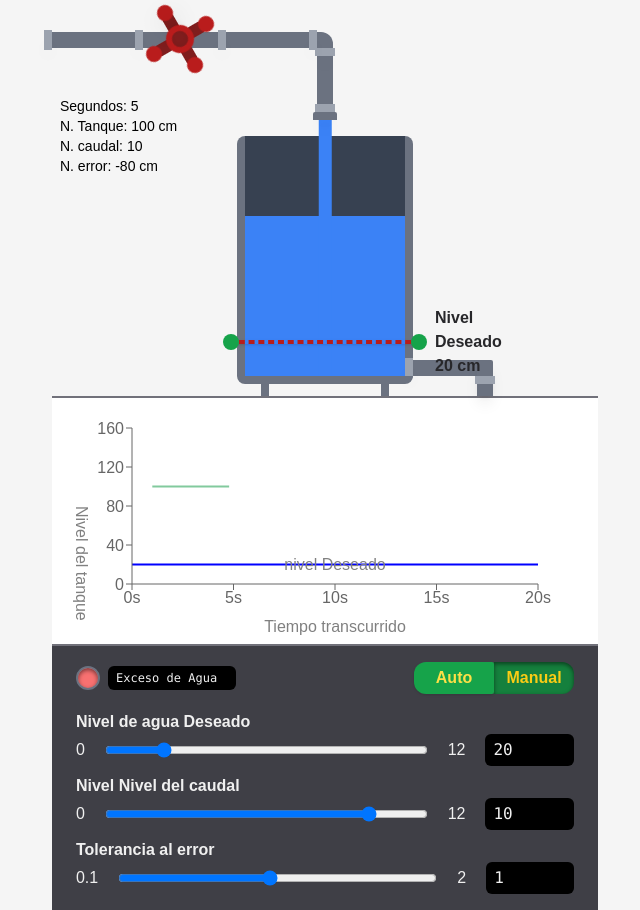
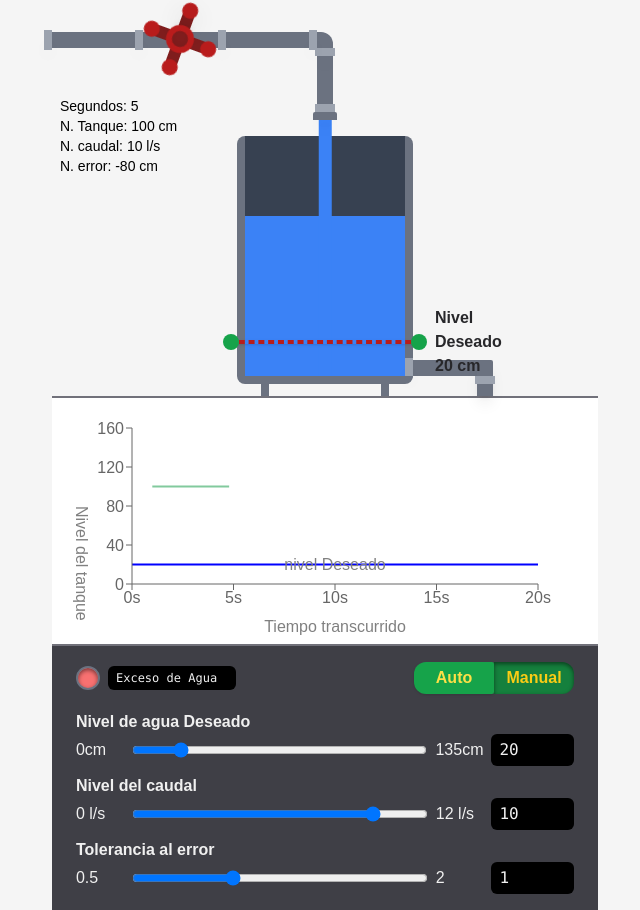
Before and after one commit to Rickhersd/expo-control, a Next.js app: page / in a window 1280 px wide. Shown: the part 88-998 px from the top of the page, without its empty margins (315-955 px from the left). Built offline with nearby package versions, Linux system fonts and the light colour scheme.

Commit message:
fix plot

```diff
--- a/src/app/plot.tsx
+++ b/src/app/plot.tsx
@@ -120,9 +120,11 @@ export const Component = ({
 
   useEffect(() => {
     if(mode == "MANUAL") return;
-    const fix = Math.sqrt(Math.abs(error * 0.1)) * Math.sign(-error);
+    const fix = Math.sqrt(error * error) * (-Math.sign(error) * (Math.pow(errorTolerance, 2.71))/15);
+    console.log(2.718^2)
     handleAutoFixFlow(fix);
-  }, [error, mode]);
+
+  }, [error, mode, errorTolerance]);
 
   return (
     <>
@@ -142,7 +144,7 @@ export const Component = ({
             <motion.div
               initial={{ translateX: "-50%", translateY: "50%" }}
               animate={{
-                rotate: flow * 15,
+                rotate: flow * 20,
               }}
               transition={{ type: "spring" }}
               className="w-3 h-3 left-1/2  -top-1/3 bg-red-300 absolute"
@@ -173,7 +175,7 @@ export const Component = ({
             N. Tanque: {height} cm
           </div>
           <div className="top-[4.25rem] text-black ">
-            N. caudal: {flow}
+            N. caudal: {flow} l/s
           </div>
           <div className="top-[6.25rem] text-black ">
             N. error: {error} cm
@@ -202,9 +204,9 @@ export const Component = ({
               {
                 "border-green-600": Math.abs(error) < errorTolerance,
                 "border-yellow-400":
-                  Math.sign(error) == errorTolerance && !(Math.abs(error) < errorTolerance),
+                  Math.sign(error) == 1 && !(Math.abs(error) < errorTolerance),
                 "border-red-700":
-                  Math.sign(error) == -errorTolerance && !(Math.abs(error) < errorTolerance),
+                  Math.sign(error) == -1 && !(Math.abs(error) < errorTolerance),
               }
             )}
             style={{
@@ -292,11 +294,11 @@ export const Home = () => {
                 <div
                   className={clsx("w-6 h-6 rounded-full border-2 border-gray-500 shadow-black/50 shadow-inner" ,
                     {
-                      "bg-green-400": Math.abs(error) < 1,
+                      "bg-green-400": Math.abs(error) < errorTolerance,
                       "bg-yellow-400":
-                        Math.sign(error) == errorTolerance && !(Math.abs(error) < errorTolerance),
+                        Math.sign(error) == 1 && !(Math.abs(error) < errorTolerance),
                       "bg-red-400":
-                        Math.sign(error) == -errorTolerance && !(Math.abs(error) < errorTolerance),
+                        Math.sign(error) == -1 && !(Math.abs(error) < errorTolerance),
                     }
                   )}
                 />
@@ -304,10 +306,10 @@ export const Home = () => {
                 {Math.abs(error) < errorTolerance && (
                   "Nivelado"
                 )}
-                { Math.sign(error) == errorTolerance && !(Math.abs(error) < errorTolerance)&& (
+                { Math.sign(error) == 1 && !(Math.abs(error) < errorTolerance)&& (
                   "Falta de Agua"
                 )}
-                {Math.sign(error) == -errorTolerance && !(Math.abs(error) < errorTolerance) && (
+                {Math.sign(error) == -1 && !(Math.abs(error) < errorTolerance) && (
                   "Exceso de Agua"
                 )}
                 </div>
@@ -332,8 +334,8 @@ export const Home = () => {
             </div>
             <div className="mt-2">
               <div className="font-bold">Nivel de agua Deseado</div>
-              <div className="flex w-full items-center gap-5">
-                <div>0</div>
+              <div className="flex w-full items-center gap-2">
+                <div className="w-20">0cm</div>
                 <input
                   className="bg-red-200 w-full"
                   type="range"
@@ -342,17 +344,17 @@ export const Home = () => {
                   }}
                   min={0}
                   value={level}
-                  max={120}
+                  max={135}
                   step={0.1}
                 />
-                <div>12</div>
+                <div className="w-20">135cm</div>
                 <div className="bg-black font-mono w-32 rounded-md px-2 py-1">{level}</div>
               </div>
             </div>
             <div>
-              <div className="font-bold">Nivel Nivel del caudal</div>
-              <div className="flex w-full items-center gap-5">
-                <div>0</div>
+              <div className="font-bold">Nivel del caudal</div>
+              <div className="flex w-full items-center gap-2">
+                <div className="w-20">0 l/s</div>
                 <input
                   disabled={mode == "AUTO"}
                   className="bg-red-200 w-full"
@@ -365,26 +367,26 @@ export const Home = () => {
                   max={MAX_CAUDAL}
                   step={0.1}
                 />
-                <div>12</div>
+                <div className="w-20">12 l/s</div>
                 <div className="bg-black px-2 w-32 font-mono rounded-md py-1">{flow}</div>
               </div>
             </div>
             <div>
               <div className="font-bold">Tolerancia al error</div>
-              <div className="flex w-full items-center gap-5">
-                <div>0.1</div>
+              <div className="flex w-full items-center gap-2">
+                <div className="w-20">0.5</div>
                 <input
                   className="bg-red-200 w-full"
                   type="range"
                   onChange={(v) => {
                     setErrorTolerance(Number(v.target.value) ?? 0);
                   }}
-                  min={0.1}
+                  min={0.5}
                   value={errorTolerance}
                   max={2}
                   step={0.1}
                 />
-                <div>2</div>
+                <div className="w-20">2</div>
                 <div className="bg-black px-2 w-32 font-mono rounded-md py-1">{errorTolerance}</div>
               </div>
             </div>
```
